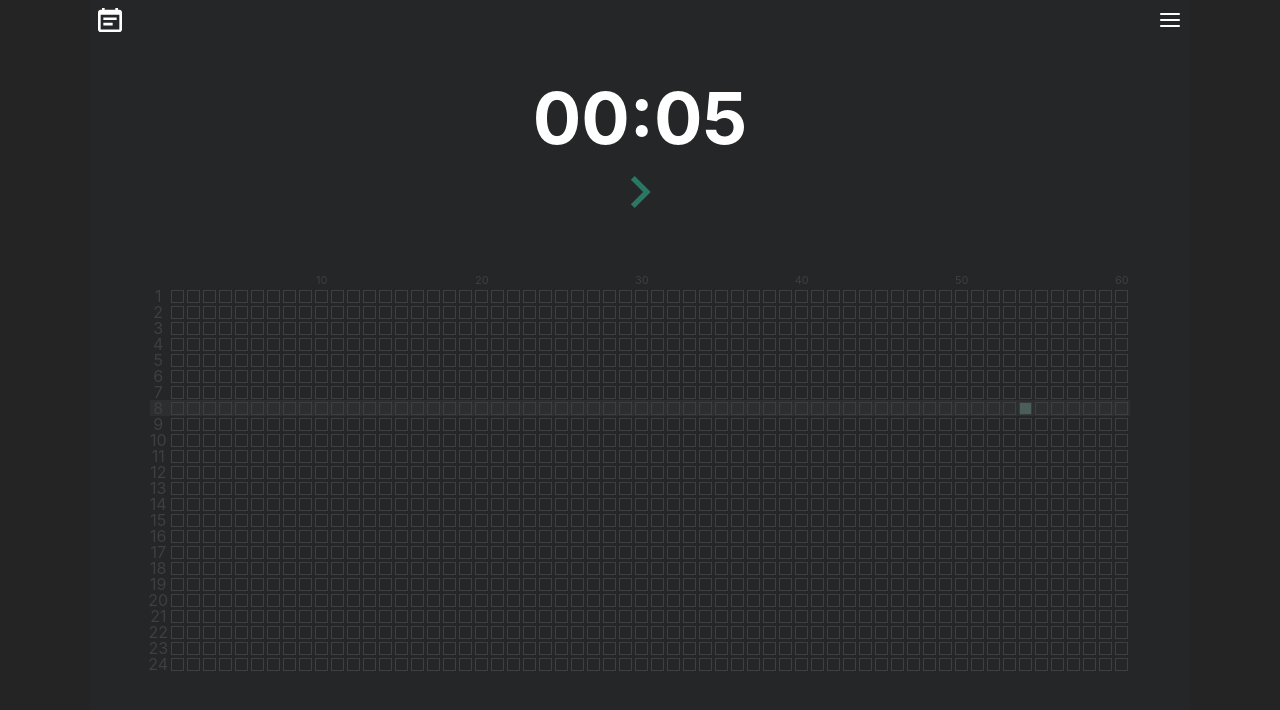
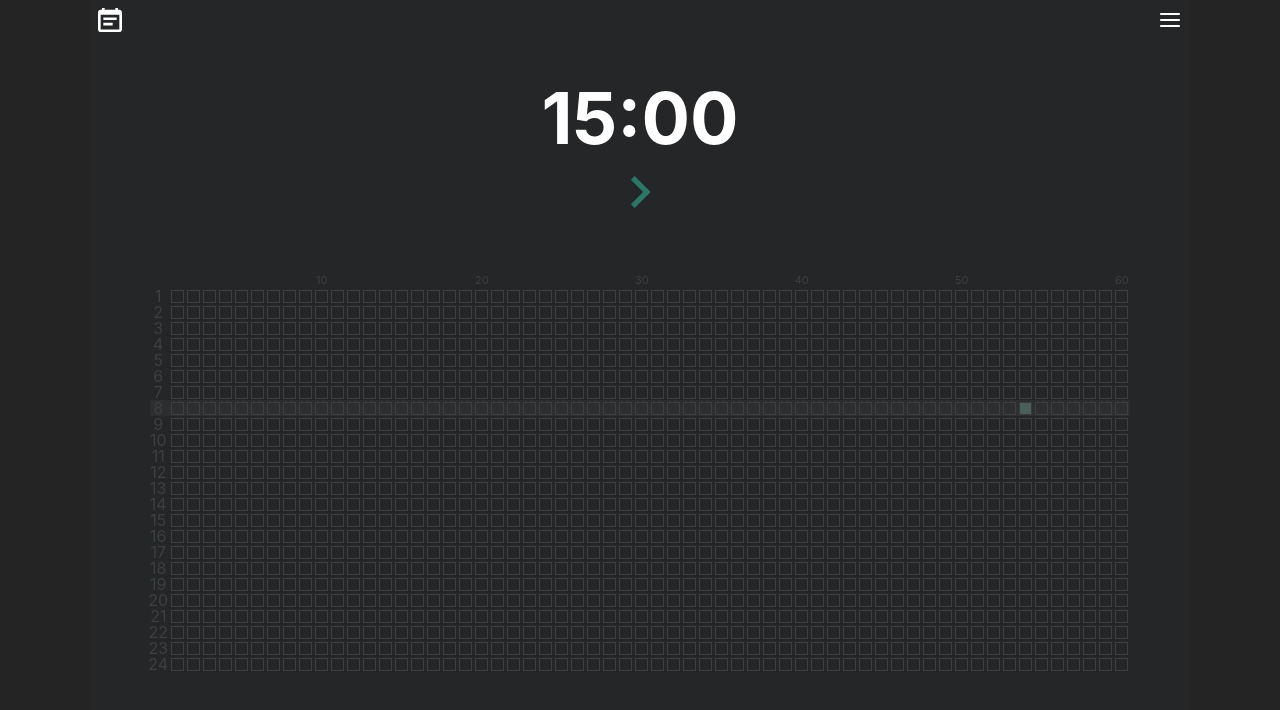
Before and after one commit to ggggggg0v0/productivity-web, a React (Vite) app: page / in a window 1280 px wide. Shown: the top 710 px of the page. Built offline with nearby package versions, Linux system fonts and the light colour scheme.

Commit message:
feat: 修正切換時間問題

```diff
--- a/src/containers/flow/consts.js
+++ b/src/containers/flow/consts.js
@@ -1,5 +1,5 @@
 export const work = "work";
 export const relax = "relax";
 
-export const initWorkTime = 5; // second
-export const initRelaxTime = 5; // second
+export const initWorkTime = 900; // second
+export const initRelaxTime = 300; // second
--- a/src/containers/flow/drawer.jsx
+++ b/src/containers/flow/drawer.jsx
@@ -47,7 +47,7 @@ export default function Setting(props) {
                     handleSetTime(work, el * 60);
                   }}
                   style={{ margin: "10px" }}
-                  disabled={isIntervalRunning}
+                  isDisabled={isIntervalRunning}
                 >
                   {el}m
                 </Button>
@@ -63,7 +63,7 @@ export default function Setting(props) {
                     handleSetTime(relax, el * 60);
                   }}
                   style={{ margin: "10px" }}
-                  disabled={isIntervalRunning}
+                  isDisabled={isIntervalRunning}
                 >
                   {el}m
                 </Button>
--- a/src/containers/flow/index.jsx
+++ b/src/containers/flow/index.jsx
@@ -63,7 +63,7 @@ const reducer = (state, action) => {
 
       return {
         ...state,
-        time: isWork ? state.workTime : state.relaxTime,
+        time: nextAction === work ? state.workTime : state.relaxTime,
         isIntervalRunning: nextAction === relax,
         action: nextAction,
         newRecord: { start: 0, end: 0 },
@@ -95,13 +95,18 @@ const reducer = (state, action) => {
         selected: { start: 0, end: 0 },
       };
 
-    case "SET_COUNTDOWN_TIME":
-      const time = action.payload.second;
+    case "SET_COUNTDOWN_TIME": {
+      const time =
+        action.payload.action === state.action
+          ? action.payload.second
+          : state.time;
+
       return {
         ...state,
         time,
-        [`${action.payload.action}Time`]: time,
+        [`${action.payload.action}Time`]: action.payload.second,
       };
+    }
 
     case "HANDLE_SAVE_RECORD": {
       const newRecordList = state.recordList.map((el) => {
```
